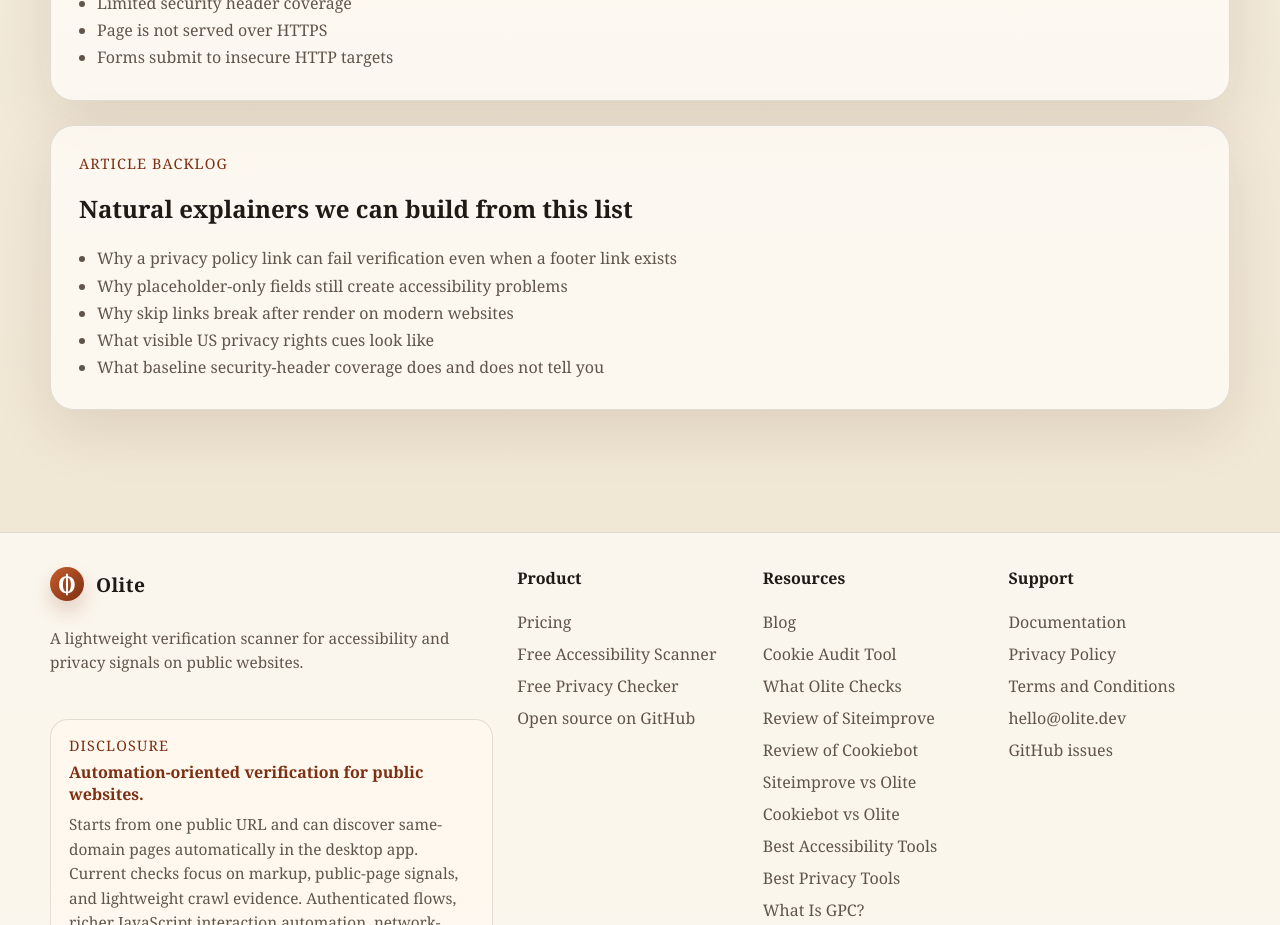
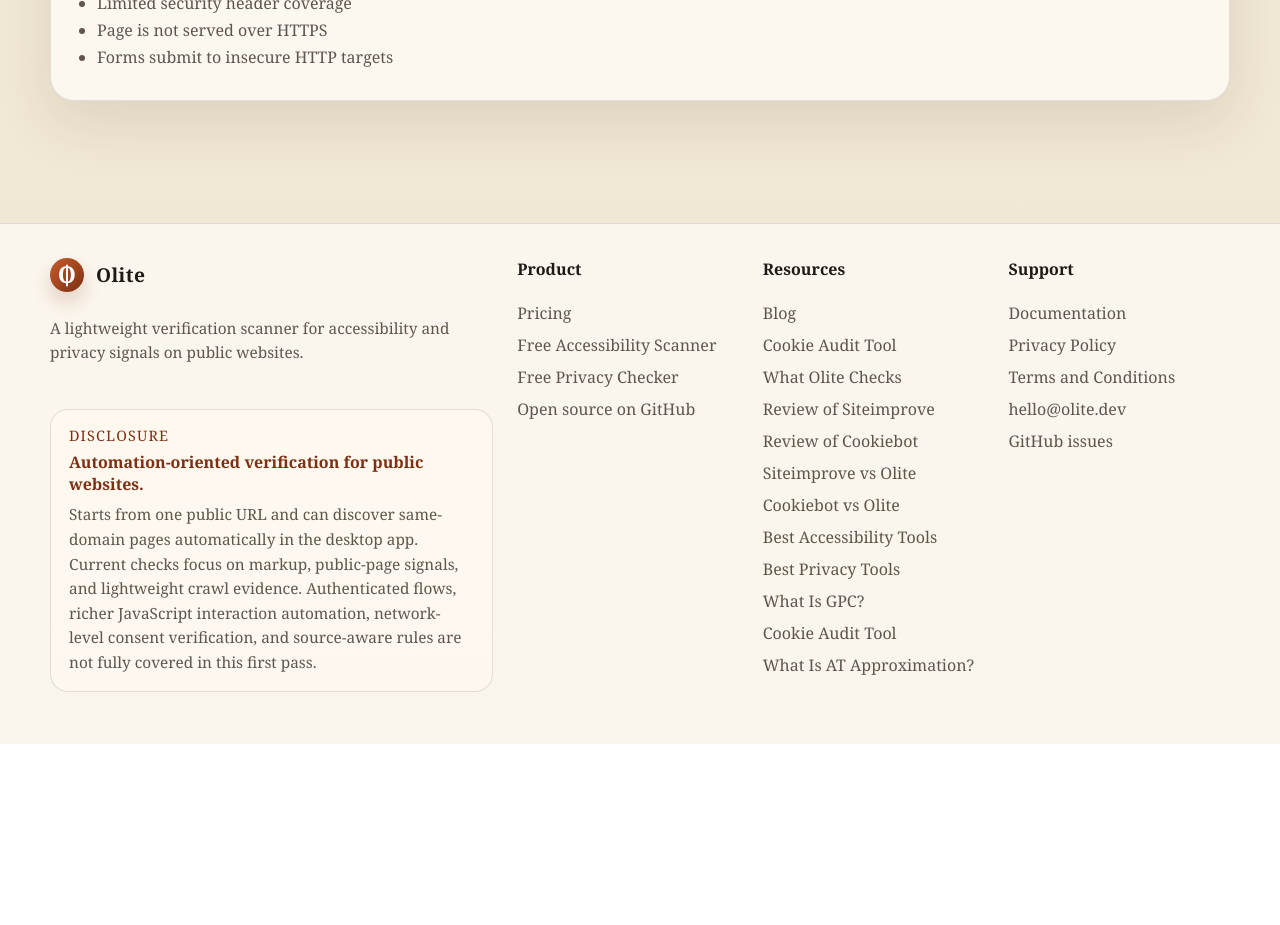
Before and after one commit to ah8571/olite, a Next.js app: page /what-olite-checks in a window 1280 px wide. Shown: the part 4420-5345 px from the top of the page. After the commit the page ends 5164 px from the top, so only its background shows below. Built offline with nearby package versions, Linux system fonts and the light colour scheme.

Commit message:
Move article backlog into docs

```diff
--- a/app/what-olite-checks/page.tsx
+++ b/app/what-olite-checks/page.tsx
@@ -206,18 +206,6 @@
           intro="These are lightweight public-web checks, not a full security audit. They are included because they often reveal obvious weaknesses quickly."
           issues={securityIssues}
         />
-
-        <div className="section-panel">
-          <p className="kicker">Article Backlog</p>
-          <h2>Natural explainers we can build from this list</h2>
-          <ul className="bullet-list">
-            <li>Why a privacy policy link can fail verification even when a footer link exists</li>
-            <li>Why placeholder-only fields still create accessibility problems</li>
-            <li>Why skip links break after render on modern websites</li>
-            <li>What visible US privacy rights cues look like</li>
-            <li>What baseline security-header coverage does and does not tell you</li>
-          </ul>
-        </div>
       </div>
     </section>
   );
```
Also changed, not shown: 1 other file (tests, documents, lock files or other folders).
